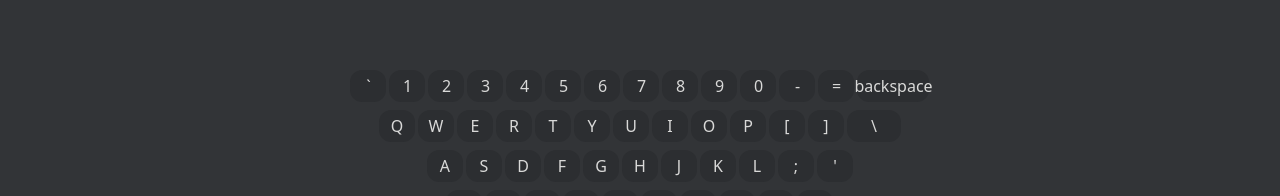
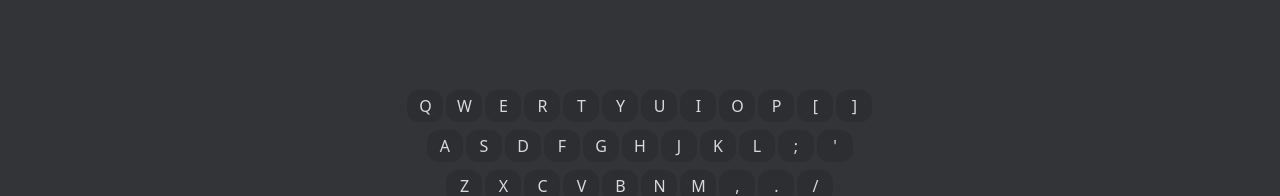
Before and after one commit to DJohnJomar/Bogo-Type, a React (Vite) app in the folder frontend/: page / in a window 1280 px wide. Shown: the part 326-522 px from the top of the page. Built offline with nearby package versions, Linux system fonts and the light colour scheme; no server answers.

Commit message:
feat: Remove some keys in the keyboard

```diff
--- a/frontend/src/components/Keyboard.jsx
+++ b/frontend/src/components/Keyboard.jsx
@@ -4,7 +4,7 @@ import { useState, useEffect } from "react";
 function Keyboard({ pressedKey }) {
   return (
     <div className="flex flex-col items-center w-screen max-w-fit px-2 gap-2 hidden lg:flex">
-      <div className="gap-0.75 flex flex-row">
+      {/* <div className="gap-0.75 flex flex-row">
         <Key char={"`"} value={"`"} size={"default"} pressedKey={pressedKey} />
         <Key char={"1"} value={"1"} size={"default"} pressedKey={pressedKey} />
         <Key char={"2"} value={"2"} size={"default"} pressedKey={pressedKey} />
@@ -24,7 +24,7 @@ function Keyboard({ pressedKey }) {
           size={"large"}
           pressedKey={pressedKey}
         />
-      </div>
+      </div> */}
 
       <div className="gap-0.75 flex flex-row">
         {/* <Key char={"tab"} value={"Tab"} size={"medium"} pressedKey={pressedKey} /> */}
@@ -40,12 +40,12 @@ function Keyboard({ pressedKey }) {
         <Key char={"P"} value={"p"} size={"default"} pressedKey={pressedKey} />
         <Key char={"["} value={"["} size={"default"} pressedKey={pressedKey} />
         <Key char={"]"} value={"]"} size={"default"} pressedKey={pressedKey} />
-        <Key
+        {/* <Key
           char={"\\ "}
           value={"\\"}
           size={"medium"}
           pressedKey={pressedKey}
-        />
+        /> */}
       </div>
 
       <div className="gap-0.75 flex flex-row">
```
